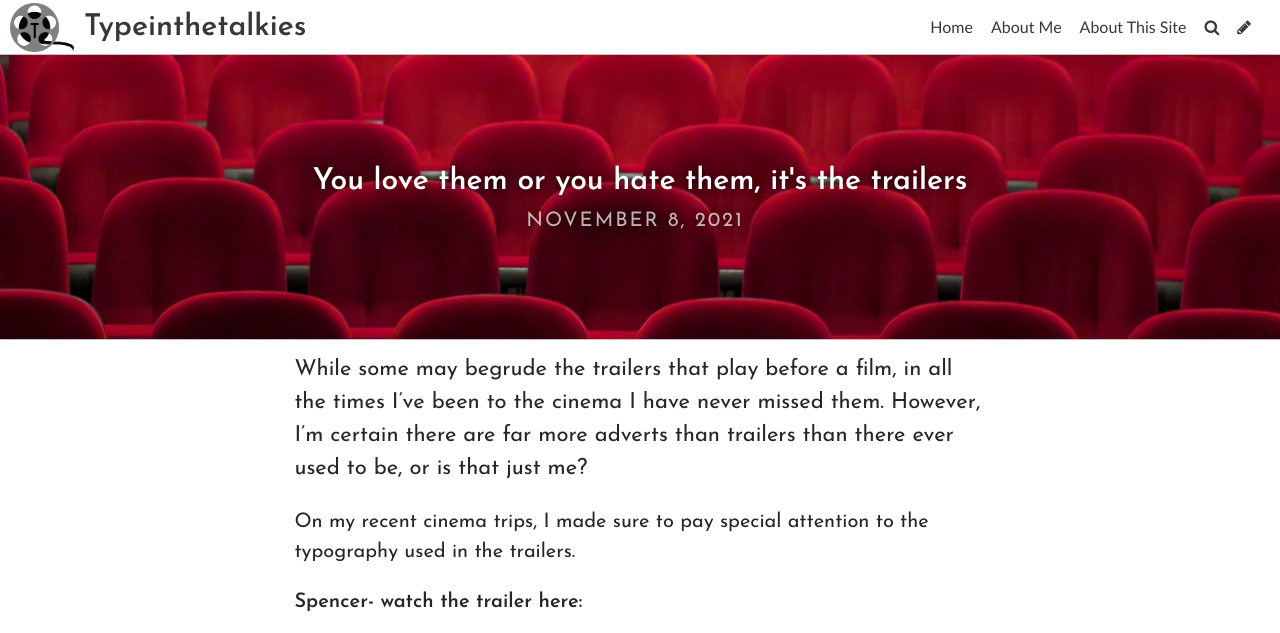
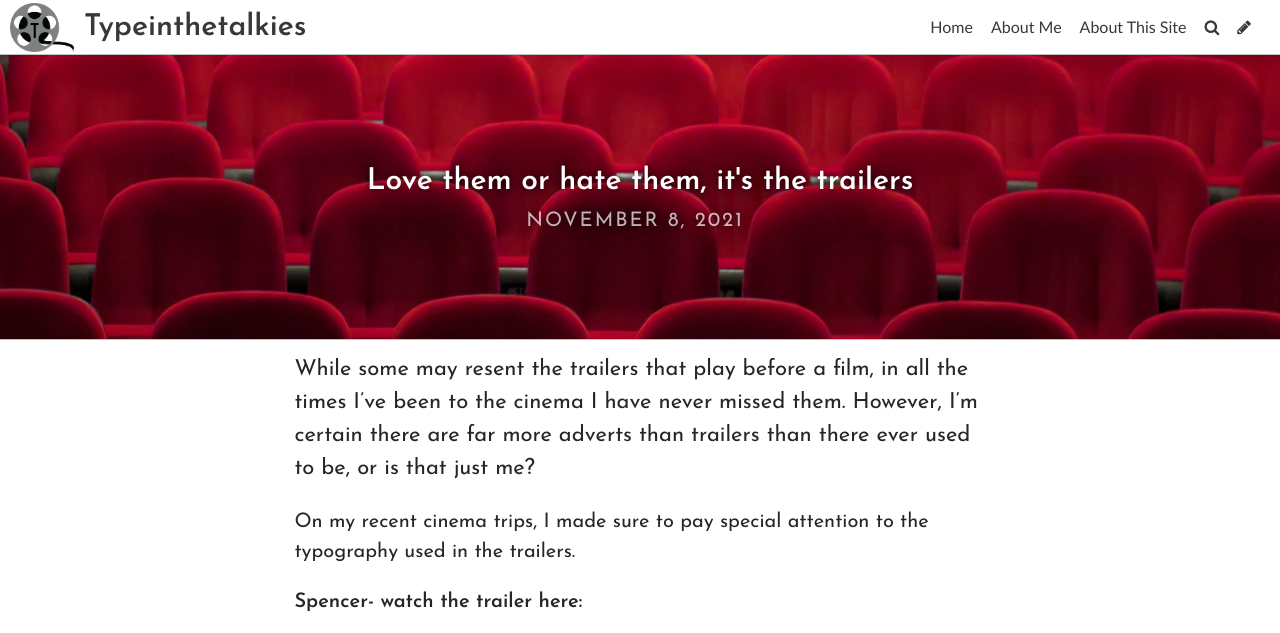
Before and after one commit to laurenlouisap/typography, a Jekyll site: the page built from _posts/2021-11-08-you-love-them-or-you-hate-them-its-the-trailers.md, in a window 1280 px wide and 900 px high, cut to the strip 0-633 px from the top of the window. Built offline with Jekyll 4.4.1, drawn with Linux system fonts in a browser that asks for light colours; some web fonts are replaced.

Commit message:
Update Post “2021-11-08-you-love-them-or-you-hate-them-its-the-trailers”

```diff
--- a/_posts/2021-11-08-you-love-them-or-you-hate-them-its-the-trailers.md
+++ b/_posts/2021-11-08-you-love-them-or-you-hate-them-its-the-trailers.md
@@ -1,6 +1,6 @@
 ---
 layout: post
-title: You love them or you hate them, it's the trailers
+title: Love them or hate them, it's the trailers
 date: 2021-11-08T16:56:53.593Z
 image: ../uploads/denise-jans-unsplash.jpg
 title_color: "#ffffff"
@@ -11,7 +11,7 @@ tags:
   - Publishing
   - Fonts
 ---
-While some may begrude the trailers that play before a film, in all the times I've been to the cinema I have never missed them. However, I'm certain there are far more adverts than trailers than there ever used to be, or is that just me?
+While some may resent the trailers that play before a film, in all the times I've been to the cinema I have never missed them. However, I'm certain there are far more adverts than trailers than there ever used to be, or is that just me?
 
 On my recent cinema trips, I made sure to pay special attention to the typography used in the trailers.
 
@@ -48,8 +48,6 @@ Centered. In same typeface used across promotion for this spiderman film. (diffe
 Capitalised letters. Border around letters a different colour. Creates a contrast- like the contrast between spiderman and peter parker. Heavy weight, low contrast. Sans-serif. Bold. Very rounded edges. Extended width. Extended width- futuristic? \
 Title screen- 'spiderman' in same typeface as earlier.
 
-
-
 'No way home' in a different typeface. Not all caps. Only initial letters of words are capitalised. Almost handwritten. Regular weight and contrast. Like spiderman may have written it. Represents his youth and being one of the more fun/lighthearted marvel films? O in 'home' replaced with a symbol spidermans head/mask/eyes. Slanted upwards- not perfect adds to this handwritten feel. E on home is capitalised.
 
 Official date at end. 'december 17' centered and in different typeface to the rest of the text on screen. In the same spiderman typeface. Represents it's importance and similar to 'spencer' helps to remember as it stands out.
```
